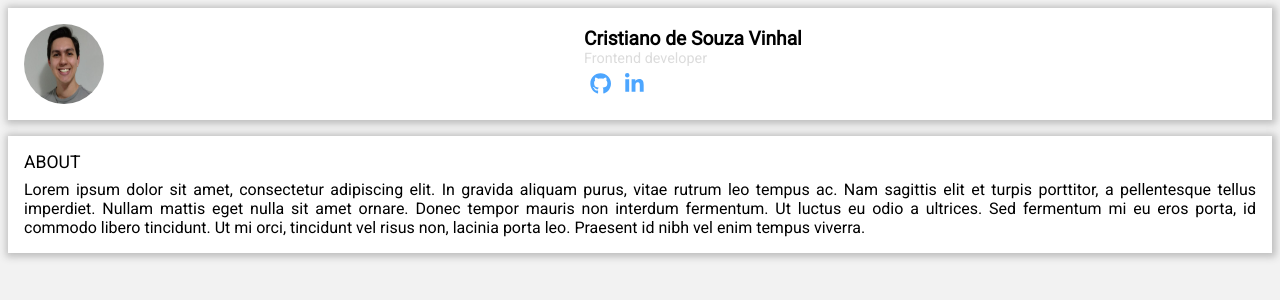
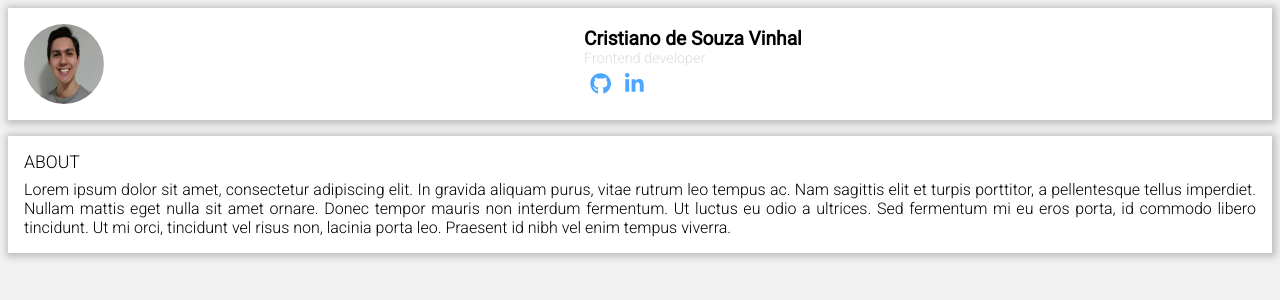
Before and after one commit to csvinhal/my-pages, a React (Create React App) app: page / in a window 1280 px wide. Shown: the top 300 px of the page. Built offline with nearby package versions, Linux system fonts and the light colour scheme.

Commit message:
changed font

```diff
--- a/public/index.html
+++ b/public/index.html
@@ -13,7 +13,7 @@
       user's mobile device or desktop. See https://developers.google.com/web/fundamentals/web-app-manifest/
     -->
     <link rel="manifest" href="%PUBLIC_URL%/manifest.json" />
-    <link href="https://fonts.googleapis.com/css?family=Roboto" rel="stylesheet">
+    <link href="https://fonts.googleapis.com/css?family=Montserrat|Roboto:300,400" rel="stylesheet">
     <!--
       Notice the use of %PUBLIC_URL% in the tags above.
       It will be replaced with the URL of the `public` folder during the build.
--- a/src/App.scss
+++ b/src/App.scss
@@ -1,6 +1,7 @@
 body {
     background-color: #f2f2f2;
-    font-family: 'Roboto', sans-serif;
+    font-weight: 300;
+    font-family: 'Roboto', 'Montserrat', sans-serif;
 }
 
 .container {
```
